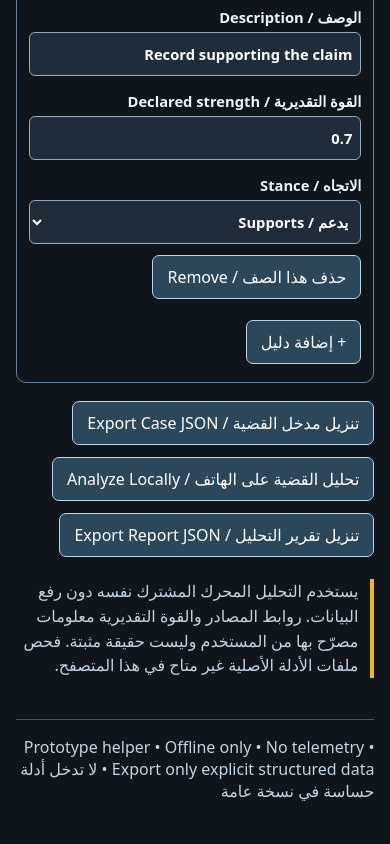
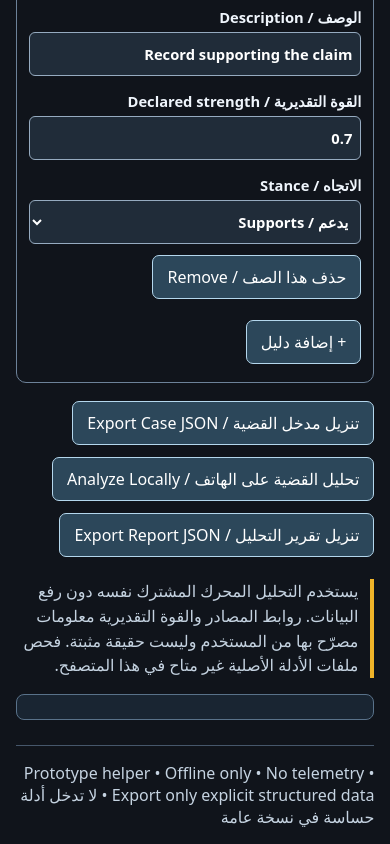
Before and after one commit to taleem1120-glitch/proofgap-x-kiroween-2026-clean, a website with bundled scripts: page tools/case-builder.html in a window 390 px wide. Shown: the part 1979-2823 px from the top of the page. Before the commit the page ends 2797 px from the top, so only its background shows below. Built offline with nearby package versions, Linux system fonts and the light colour scheme.

Commit message:
ux(phone): format concise analysis preview accessibly without horizontal scrolling

```diff
--- a/tools/case-builder.html
+++ b/tools/case-builder.html
@@ -14,7 +14,7 @@ fieldset{border:1px solid #6d8299;border-radius:10px;padding:12px;margin:12px 0}
 legend{font-weight:bold;padding:0 8px}.fields{display:grid;grid-template-columns:repeat(auto-fit,minmax(min(100%,220px),1fr));gap:10px}
 label{display:block;font-weight:600;font-size:.92rem}input,select,textarea{display:block;width:100%;max-width:100%;min-height:44px;padding:8px;margin:5px 0;background:#202c39;color:#fff;border:1px solid #96abc0;border-radius:6px;font:inherit}
 textarea{min-height:65px}button{min-height:44px;padding:8px 14px;margin:6px 0;background:#2c475a;color:#fff;border:1px solid #b4d7ed;border-radius:7px;font:inherit;cursor:pointer}button:focus-visible,a:focus-visible,input:focus-visible{outline:3px solid #ffc76e}
-.row{border-bottom:1px solid #46576b;padding:9px 0}.row:last-child{border:0}.note{border-inline-start:4px solid #f0b429;padding-inline-start:12px}#status{min-height:1.5rem;color:#ffd88a;white-space:pre-wrap}a{color:#b3e4ff}pre{overflow:auto;max-height:300px}footer{margin-top:25px;border-top:1px solid #46576b;padding-top:16px;color:#c5d3e1}
+.row{border-bottom:1px solid #46576b;padding:9px 0}.row:last-child{border:0}.note{border-inline-start:4px solid #f0b429;padding-inline-start:12px}#status{min-height:1.5rem;color:#ffd88a;white-space:pre-wrap}a{color:#b3e4ff}pre{white-space:pre-wrap;overflow-wrap:anywhere;max-height:420px;overflow:auto;background:#192532;border:1px solid #59728a;border-radius:8px;padding:12px;font:500 .94rem/1.65 system-ui,sans-serif}footer{margin-top:25px;border-top:1px solid #46576b;padding-top:16px;color:#c5d3e1}
 </style>
 </head>
 <body><main>
```
